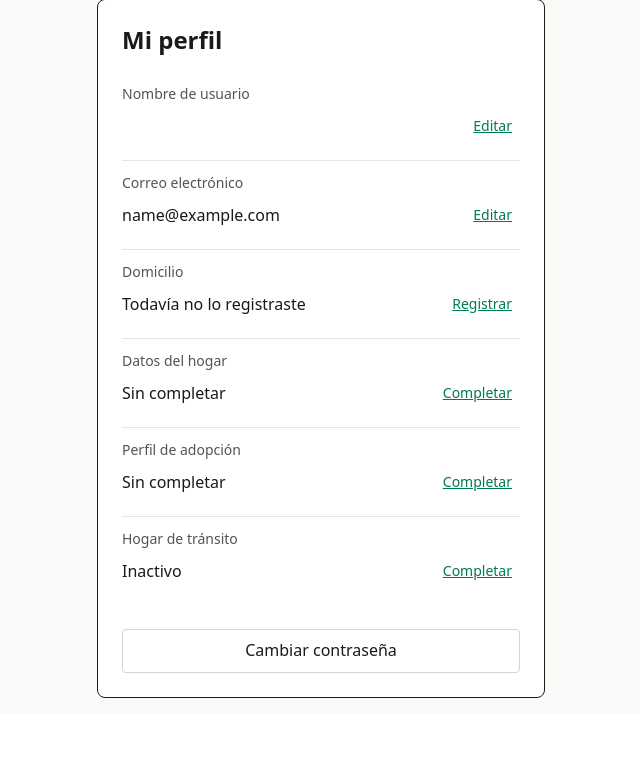
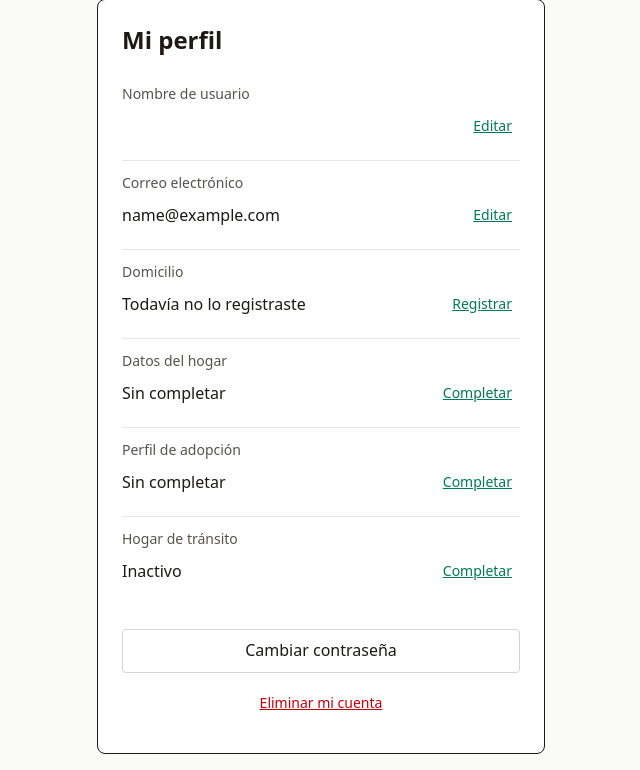
Before and after one commit to cbeltran90/Huella-Urbana, a Django app: page /cuentas/perfil/ in a window 1280 px wide. Shown: the part 94-864 px from the top of the page, without its empty margins (319-959 px from the left). Before the commit the page ends 792 px from the top, so only its background shows below. Run offline with Django 5.2, Linux system fonts and the light colour scheme; the visitor is signed in with stand-in values (Sample User, id 1); data that the repository does not hold is empty; style sheets or scripts are compiled from the project's sources; parts of the project's set-up code (start-up, migrations or seed data) failed here and were passed over.

Commit message:
feat(cuentas): enlace para eliminar la cuenta desde el perfil

```diff
--- a/templates/cuentas/perfil.html
+++ b/templates/cuentas/perfil.html
@@ -59,5 +59,7 @@
     </dl>
     <a href="{% url 'cuentas:cambiar_contrasena' %}"
        class="mt-6 block min-h-11 rounded border border-stone-300 px-4 py-2 text-center">Cambiar contraseña</a>
+    <a href="{% url 'cuentas:eliminar_cuenta' %}"
+       class="mt-3 block min-h-11 px-4 py-2 text-center text-sm text-red-700 underline">Eliminar mi cuenta</a>
   </section>
 {% endblock %}
```
Also changed, not shown: apps/cuentas/tests/test_eliminar_cuenta_vista.py (+7 -0 lines).
